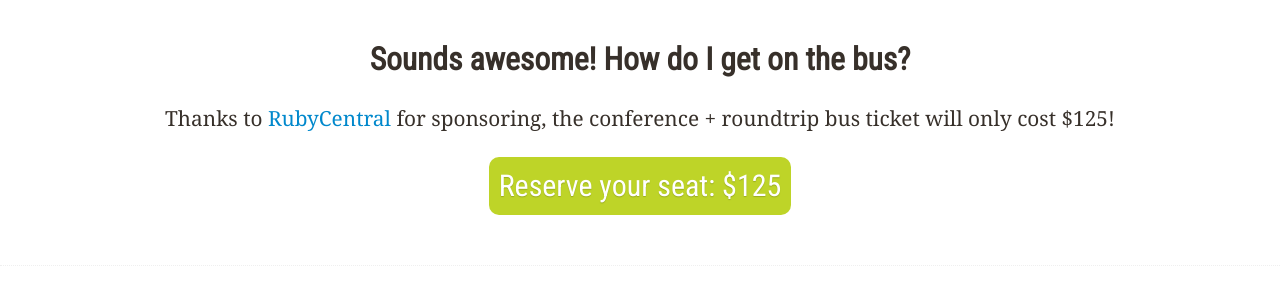
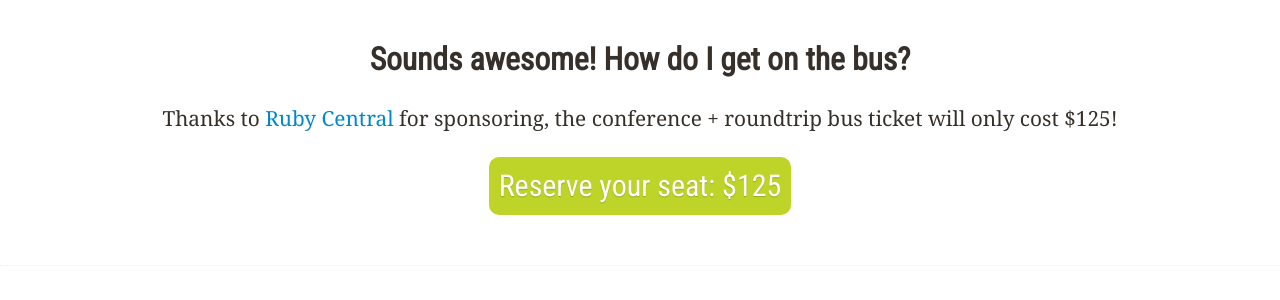
Before and after one commit to nysmakers/nysmakers.github.io, a Jekyll site: the page built from bus/index.html, in a window 1280 px wide. Shown: the part 576-876 px from the top of the page. Built offline with Jekyll 4.4.1, drawn with Linux system fonts in a browser that asks for light colours; comment, search, counter and statistics services are not loaded.

Commit message:
Fix Ruby Central name/link

```diff
--- a/bus/index.html
+++ b/bus/index.html
@@ -26,7 +26,7 @@
   <section class="row-fluid" id="register">
     <h2 class="text-center">Sounds awesome! How do I get on the bus?</h2>
     <p class="text-center" style="clear:both;">
-      Thanks to <a href="http://rubycentral.com">RubyCentral</a> for sponsoring, the conference + roundtrip bus ticket will only cost $125!
+      Thanks to <a href="http://rubycentral.org">Ruby Central</a> for sponsoring, the conference + roundtrip bus ticket will only cost $125!
     </p>
     <p class="text-center" style="clear:both;">
       <a class="punch" href="https://tito.io/nickelcityruby/nickelcityruby-2013">Reserve your seat: $125</a>
```
